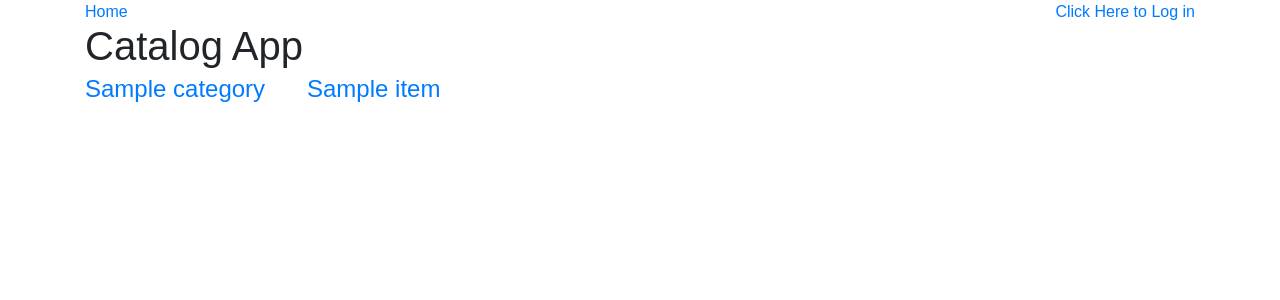
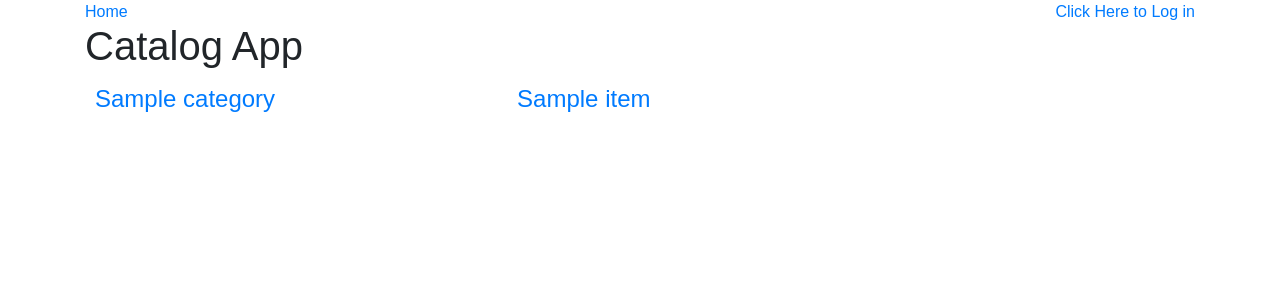
Before and after one commit to dannytpeck/item-catalog, a Flask app: a page that uses templates/main.html in a window 1280 px wide. Shown: the top 300 px of the page. Run offline with Flask 2, Linux system fonts and the light colour scheme; tables that the repository leaves empty hold one stand-in row (values such as "Sample post"); parts of the project's set-up code (start-up, migrations or seed data) failed here and were passed over; some libraries are stand-ins or nearby versions.

Commit message:
Try new styles

```diff
--- a/static/styles.css
+++ b/static/styles.css
@@ -7,5 +7,10 @@ body {
 }
 
 .items {
+  float: left;
   margin-left: 20%;
 }
+
+.category, .item {
+  padding: 10px;
+}
```
